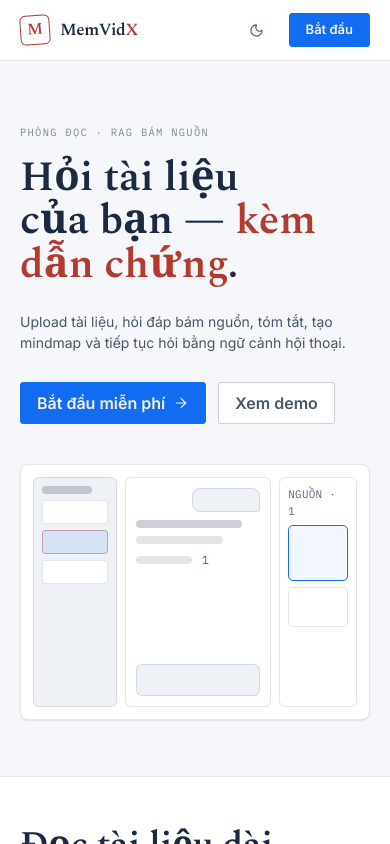
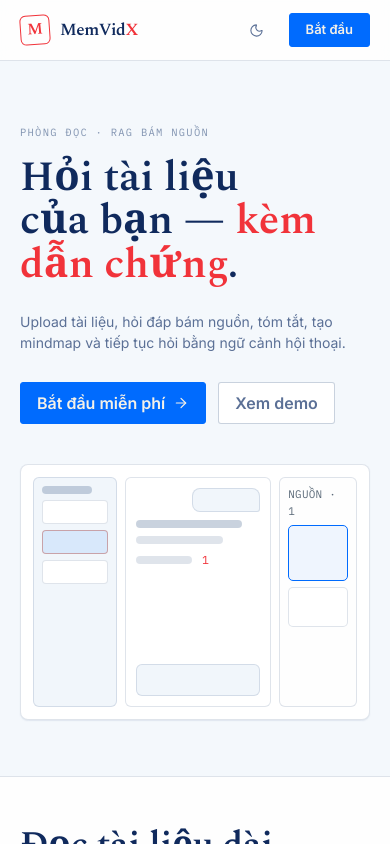
Before and after one commit to levuanh2/memvid_baocaototnghiep, a React (Vite) app in the folder FE/: page / in a window 390 px wide. Built offline with nearby package versions, Linux system fonts and the light colour scheme; no server answers.

Commit message:
fix(ui): align workspace with approved desktop and mobile mocks

```diff
--- a/FE/src/components/mindmap/MindElixirView.jsx
+++ b/FE/src/components/mindmap/MindElixirView.jsx
@@ -35,7 +35,7 @@ import "./mindmap.css";
 // coincidence. Replaced with a muted seal-adjacent tone that reads as the
 // same archival-ink family without the collision; forest/bronze slots now
 // use the Signature Contract's own exact values for direct consistency.
-const PALETTE = ["#126CF2", "#1F4033", "#B5821F", "#4A5A8A", "#8A4A3E", "#6B4F3A", "#2C6777", "#6A4C93"];
+const PALETTE = ["#126CF2", "#FF9800", "#18B86A", "#8C4DFF", "#F2353A", "#2B9CF3", "#7B61FF", "#16A085"];
 
 // MindElixir.css tiêu thụ đủ bộ var dưới đây KHÔNG có fallback — thiếu var nào
 // là declaration đó invalid và spacing/màu sụp đổ. Phải set đủ (guard bằng test
--- a/FE/src/index.css
+++ b/FE/src/index.css
@@ -16,22 +16,22 @@
        moved to a cool off-white/slate family so the app reads as a research
        instrument, not a paper simulation. Ink text tokens below were
        already navy-charcoal and are unchanged. */
-    --bg-base:     #F5F7FA;   /* app background — cool off-white */
-    --bg-sidebar:  #FFFFFF;   /* panels — clean white surface */
+    --bg-base:     #F4F8FC;   /* mock canvas/background: sampled flat #F4F8FC */
+    --bg-sidebar:  #FEFEFE;   /* mock header/sidebar: sampled flat #FEFEFE */
     --bg-card:     #FFFFFF;   /* cards — clean white surface */
-    --bg-elevated: #EEF1F6;   /* inputs, wells — light slate-blue */
+    --bg-elevated: #F1F6FB;   /* mock input/well surface */
     --bg-panel:    #FFFFFF;
-    --bg-hover:    #EAEEF3;   /* hover wash — cool */
+    --bg-hover:    #EAF3FF;   /* blue-soft hover/selection wash */
 
     /* Text — ink (unchanged; already navy-charcoal, matches the reset) */
-    --text-primary:   #1B2A41;
-    --text-secondary: #4A5567;
-    --text-muted:     #7C879C;
-    --text-inverse:   #F5F7FA;
+    --text-primary:   #102A5D;
+    --text-secondary: #5B7096;
+    --text-muted:     #8294B1;
+    --text-inverse:   #F4F8FC;
 
     /* Rules — hairline ink */
-    --border-color:  rgba(27, 42, 65, 0.12);
-    --border-strong: rgba(27, 42, 65, 0.22);
+    --border-color:  rgba(29, 67, 117, 0.14);
+    --border-strong: rgba(29, 67, 117, 0.24);
 
     /* Accent — action/selection/focus role (Signature Contract §1). User
        decision (supersedes the forest-vs-blue open item from the first
@@ -42,10 +42,10 @@
        `--seal`/`--brand-rgb` below are UNCHANGED and stay red — provenance/
        citation + the MemVidX wordmark accent only (Signature Contract §7;
        verified no citation/provenance consumer reads `--accent`). */
-    --accent:        #126CF2;   /* primary / action / selected / focus */
-    --accent-hover:  #0C55CC;   /* primary hover/pressed */
+    --accent:        #006BFE;   /* mock primary sampled around #006BFE */
+    --accent-hover:  #0059D6;   /* primary hover/pressed */
     --accent-subtle: #EAF3FF;   /* primary soft surface (selection wash, badges) */
-    --brand-rgb:     178 58 46;   /* seal + wordmark accent only, kept red on purpose */
+    --brand-rgb:     241 51 58;   /* mock seal/citation red */
     --ink-rgb:       27 42 65;
     --slate:         #5C6B7A;
 
@@ -53,7 +53,7 @@
        seal-meter mastery visualization). Same value as `--accent` today by
        construction (they haven't diverged yet); kept as its OWN named var so
        provenance consumers stay correct once `--accent` flips to forest. */
-    --seal: #B23A2E;
+    --seal: #F1333A;
 
     /* Wave 1 (additive) — forest/bronze from the Signature Contract. */
     --forest-rgb: 31 64 51;     /* #1F4033 */
@@ -88,17 +88,17 @@
     --contrast-focus:          #C99A6C;
 
     /* Semantic status */
-    --ok:    #3E6B57;   /* indexed */
-    --ok-bg: rgba(62,107,87,0.12);   /* Wave 0: was an undeclared var(--ok-bg) everywhere, silently
+    --ok:    #16B36A;   /* mock ready/success green */
+    --ok-bg: rgba(22,179,106,0.12);   /* Wave 0: was an undeclared var(--ok-bg) everywhere, silently
                                         falling back to rgba(34,150,94,0.12) — a DIFFERENT, brighter
                                         green than --ok itself. Declared for real, derived from --ok's
                                         own rgb so the badge background actually matches the badge text. */
-    --warn: #B5821F;   /* processing */
-    --err:  #B23A2E;   /* error (also the seal) */
+    --warn: #F39A1B;   /* mock warning/technology orange */
+    --err:  #F1333A;   /* error (also the seal) */
 
     /* Shadows — soft, paper-on-paper */
-    --shadow-card:       0 1px 2px rgba(27,42,65,0.06), 0 1px 1px rgba(27,42,65,0.04);
-    --shadow-card-hover: 0 6px 18px rgba(27,42,65,0.10), 0 2px 6px rgba(27,42,65,0.06);
+    --shadow-card:       0 1px 2px rgba(29,67,117,0.06), 0 1px 1px rgba(29,67,117,0.04);
+    --shadow-card-hover: 0 6px 18px rgba(29,67,117,0.10), 0 2px 6px rgba(29,67,117,0.06);
 
     /* Scrollbar — follows the accent (now blue) */
     --scrollbar-thumb: rgba(18,108,242,0.28);
--- a/FE/src/utils/mindmapLayout.js
+++ b/FE/src/utils/mindmapLayout.js
@@ -10,7 +10,7 @@ export const MAX_TOPIC_LENGTH = 100;
 // source order of a top-level branch, never from the result of side balancing,
 // so the same record keeps the same visual identity across renders.
 export const BRANCH_COLORS = [
-  "#126CF2", "#1F4033", "#B5821F", "#4A5A8A", "#8A4A3E", "#6B4F3A", "#2C6777", "#6A4C93",
+  "#126CF2", "#FF9800", "#18B86A", "#8C4DFF", "#F2353A", "#2B9CF3", "#7B61FF", "#16A085",
 ];
 
 const byOrder = (a, b) => (a.order ?? 0) - (b.order ?? 0);
```
Also changed, not shown: 22 other files (tests, documents, lock files or other folders).
